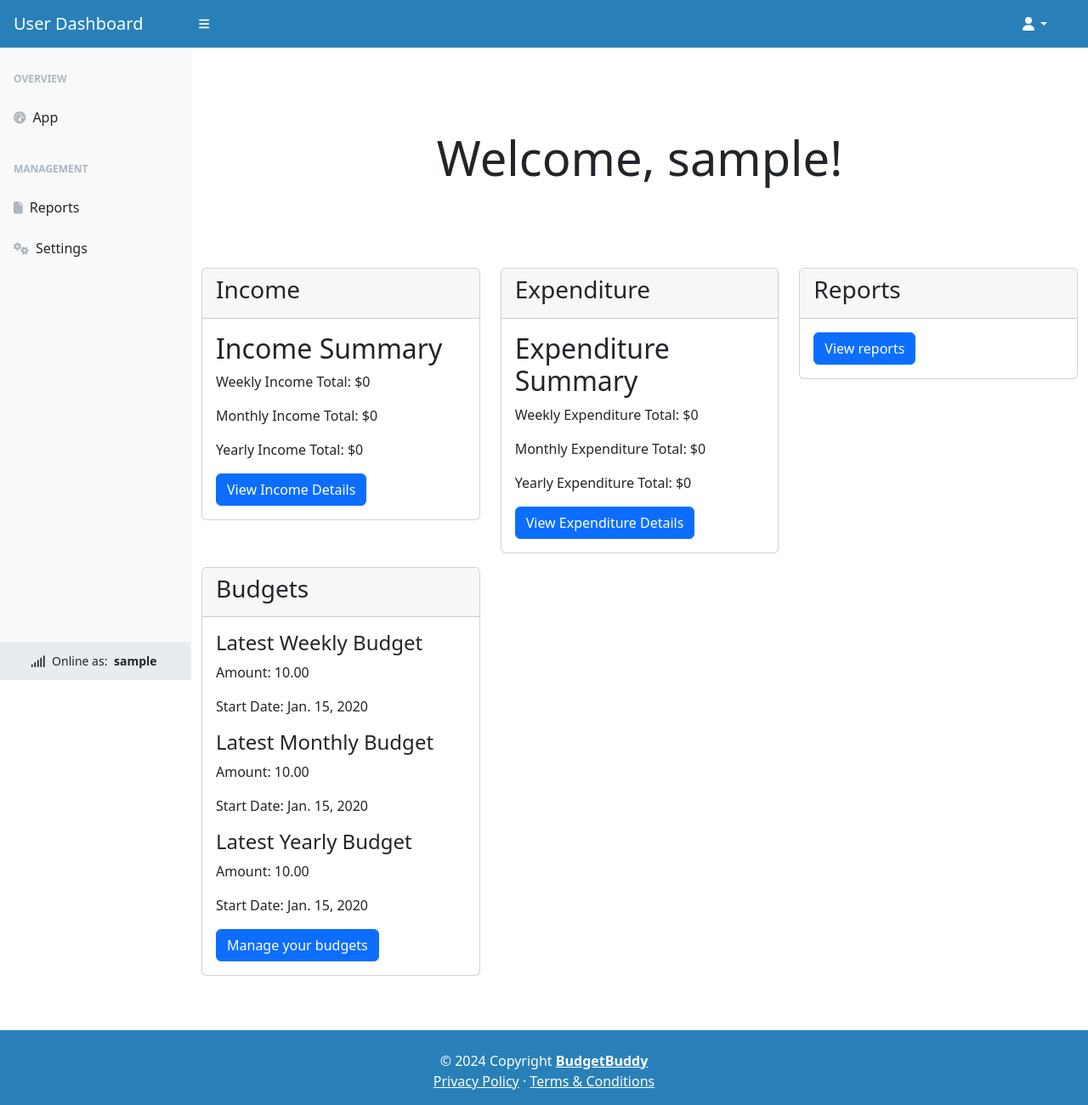
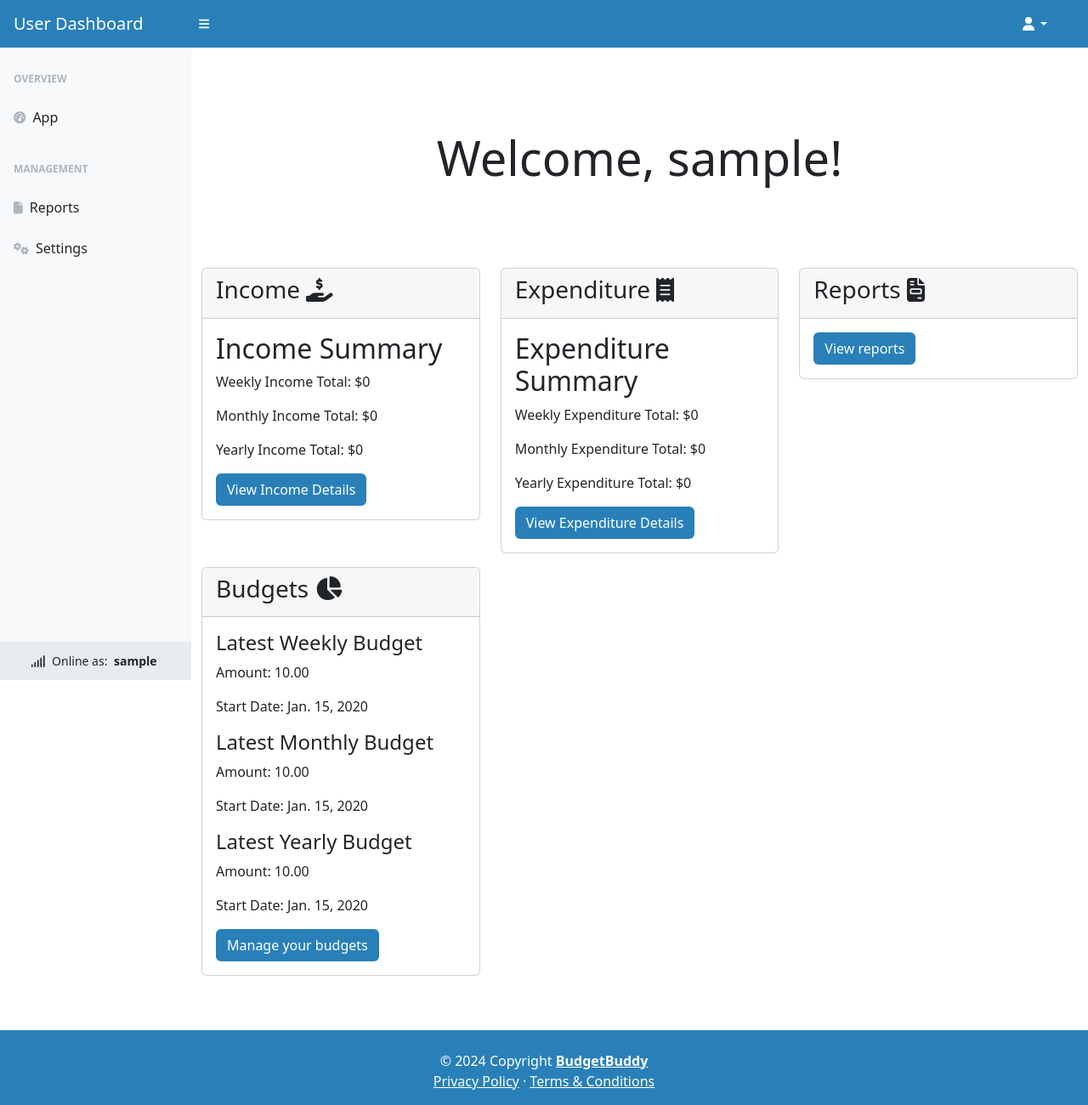
Before and after one commit to stephendawsondev/janhackathonteam11, a Django app: page /dashboard/ in a window 1280 px wide. Shown: the whole page at 85% size. Run offline with Django 5.2, Linux system fonts and the light colour scheme; a user stored in the database is signed in; tables that the repository leaves empty hold one stand-in row (values such as "Sample post"); some libraries are stand-ins or nearby versions.

Commit message:
add font awesome icons to dashboard cards

```diff
--- a/accounts/templates/dashboard.html
+++ b/accounts/templates/dashboard.html
@@ -17,14 +17,14 @@
         <div class="col-md-4 mb-3">
             <div class="card">
                 <div class="card-header">
-                    <h3 class="card-title">Income</h3>
+                    <h3 class="card-title">Income <i class="fa-solid fa-hand-holding-dollar"></i></h3>
                 </div>
                 <div class="card-body">
                     <h2>Income Summary</h2>
                     <p>Weekly Income Total: ${{ weekly_income_total }}</p>
                     <p>Monthly Income Total: ${{ monthly_income_total }}</p>
                     <p>Yearly Income Total: ${{ yearly_income_total }}</p>
-                    <a href="{% url 'income' %}" class="btn btn-primary">View Income Details</a>
+                    <a href="{% url 'income' %}" class="btn navbar-light">View Income Details</a>
                 </div>
             </div>
         </div>
@@ -33,31 +33,31 @@
         <div class="col-md-4 mb-3">
             <div class="card">
                 <div class="card-header">
-                    <h3 class="card-title">Expenditure</h3>
+                    <h3 class="card-title">Expenditure <i class="fa-solid fa-receipt"></i></h3>
                 </div>
                 <div class="card-body">
                     <h2>Expenditure Summary</h2>
                     <p>Weekly Expenditure Total: ${{ weekly_expenditure_total }}</p>
                     <p>Monthly Expenditure Total: ${{ monthly_expenditure_total }}</p>
                     <p>Yearly Expenditure Total: ${{ yearly_expenditure_total }}</p>
-                    <a href="{% url 'expenditure' %}" class="btn btn-primary">View Expenditure Details</a>
+                    <a href="{% url 'expenditure' %}" class="btn navbar-light">View Expenditure Details</a>
                 </div>
             </div>
         </div>
         <div class="col-md-4 mb-3">
             <div class="card">
                 <div class="card-header">
-                    <h3 class="card-title">Reports</h3>
+                    <h3 class="card-title">Reports <i class="fa-solid fa-file-invoice"></i></h3>
                 </div>
                 <div class="card-body">
-                    <a href="{% url 'reports' %}" class="btn btn-primary">View reports</a>
+                    <a href="{% url 'reports' %}" class="btn navbar-light">View reports</a>
                 </div>
             </div>
         </div>
         <div class="col-md-4 mb-3">
             <div class="card">
                 <div class="card-header">
-                    <h3 class="card-title">Budgets</h3>
+                    <h3 class="card-title">Budgets <i class="fa-solid fa-chart-pie"></i></h3>
                 </div>
                 <div class="card-body">
                     {% if latest_weekly_budget %}
@@ -81,7 +81,7 @@
                         <p>Start Date: {{ latest_yearly_budget.start_date }}</p>
                     </div>
                     {% endif %}
-                    <a href="{% url 'manage_budgets' %}" class="btn btn-primary">Manage your budgets</a>
+                    <a href="{% url 'manage_budgets' %}" class="btn navbar-light">Manage your budgets</a>
                 </div>
             </div>
         </div>
```
